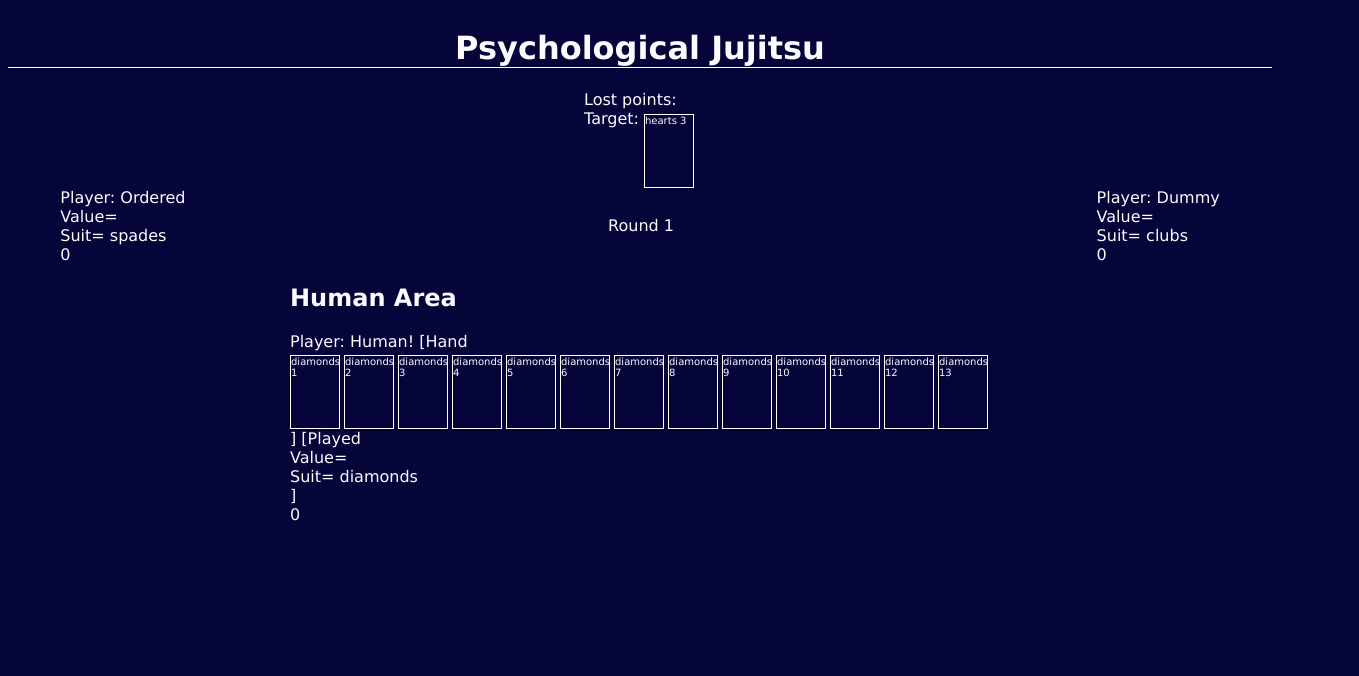
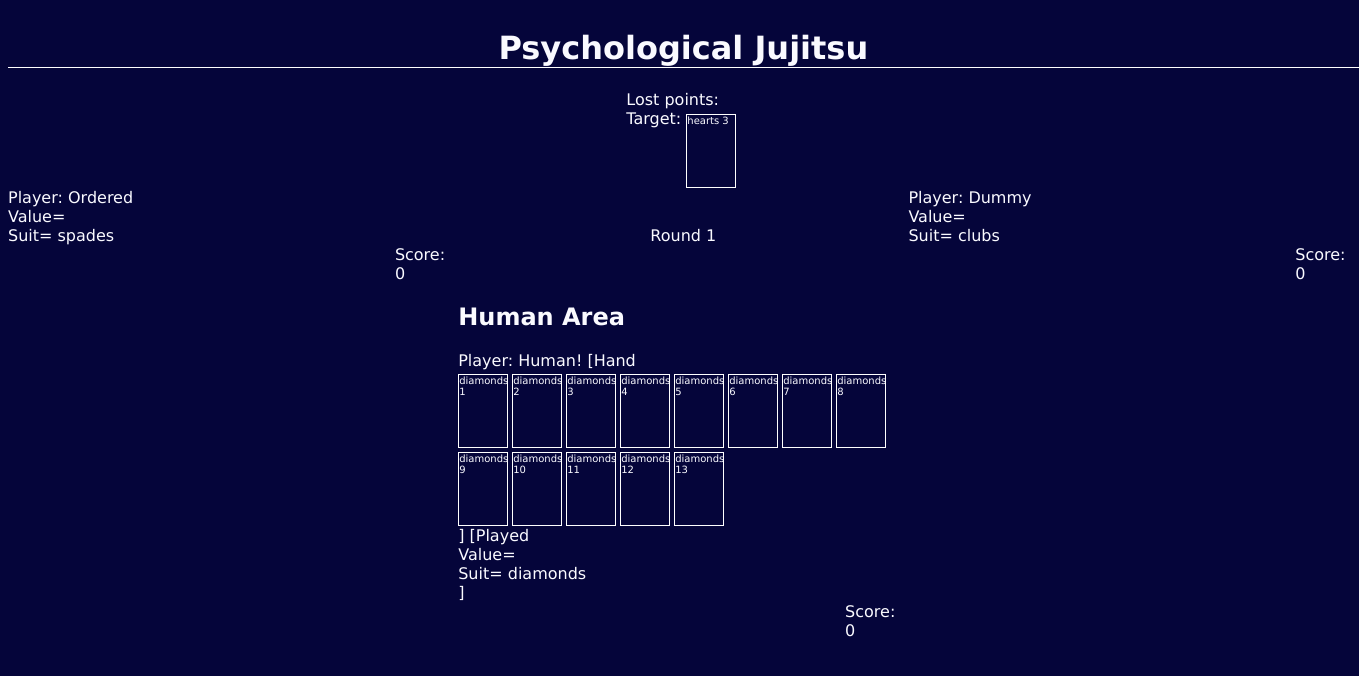
Before and after one commit to cee1904/psychological-jujitsu, a React (Vite) app: page / in a window 1280 px wide. Shown: the top 676 px of the page, 1359 px wide, since content can reach past the window. Built offline with nearby package versions, Linux system fonts and the light colour scheme.

Commit message:
Added won cards display that overlaps themselves

```diff
--- a/src/PlayerArea.jsx
+++ b/src/PlayerArea.jsx
@@ -11,5 +11,6 @@ export const PlayerArea = ({playedValues = [5,6,7], cardsWon=[6,11,9], suit="Hea
     <CardsPlayed values={playedValues} suit={suit}/>
     <ScoreDisplay values={cardsWon}/>
     </div>
+
   )
 }
--- a/src/ScoreDisplay.jsx
+++ b/src/ScoreDisplay.jsx
@@ -1,5 +1,8 @@
+import { Card } from "./Card";
+
 // Sam and Tristan
-export const ScoreDisplay = ({ values = [] }) => {
+
+export const ScoreDisplay = ({ values = [], suit= "heart"}) => {
   let sum = 0;
   values.forEach(
     (v)=>{
@@ -8,8 +11,14 @@ export const ScoreDisplay = ({ values = [] }) => {
   )
 
   return (
-    <div>
-      {sum}
+    <div style={{display:"flex"}}>
+      <div style={{position:"relative", width:400}}>
+      {values.map(
+      (value,idx)=><div style={{left:30*idx, position:"absolute"}}><Card value={value} suit={suit}/></div>
+)
+}
+</div>
+<div>Score: {sum}</div>
     </div>
   );
 };
```
